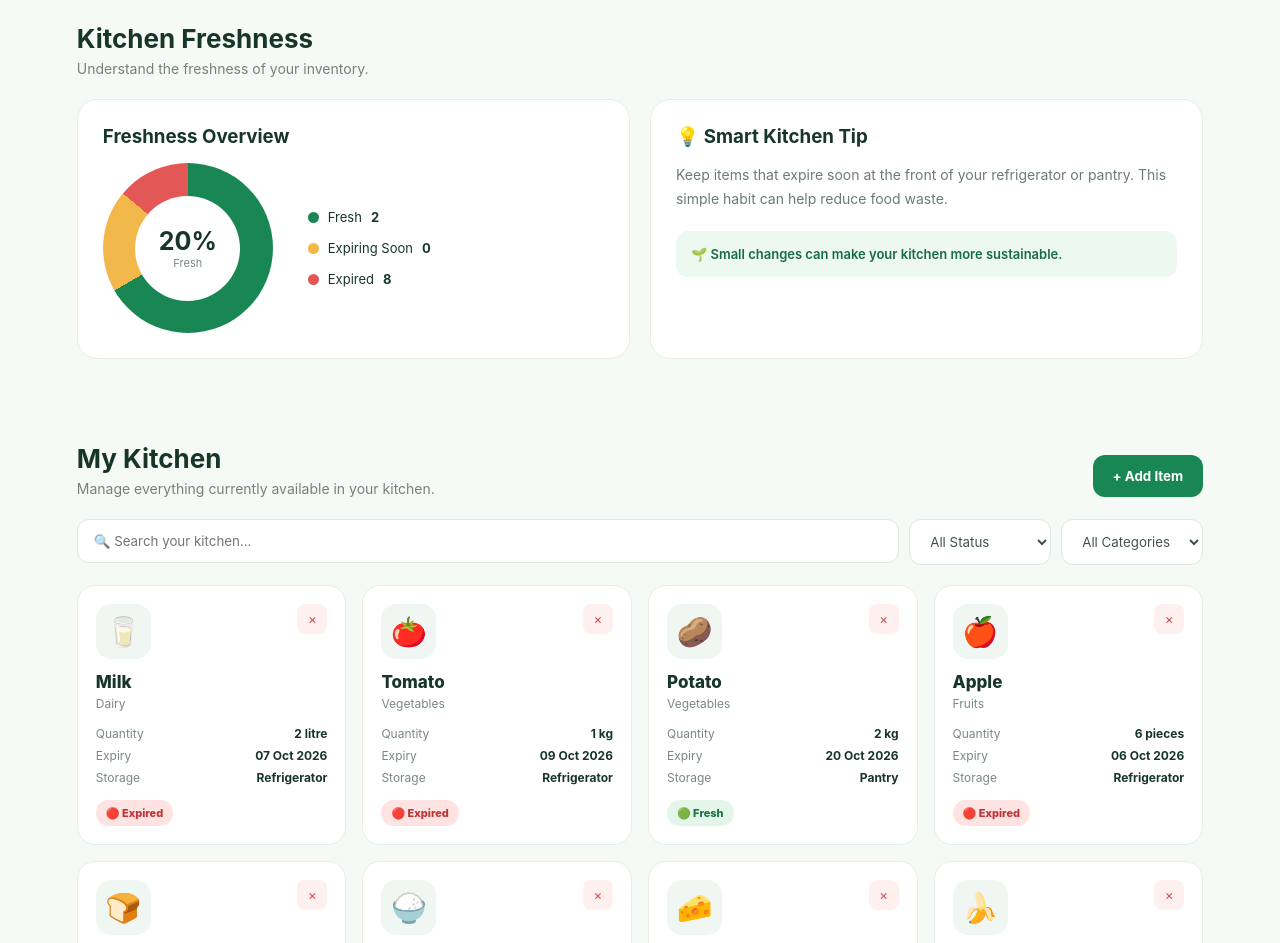
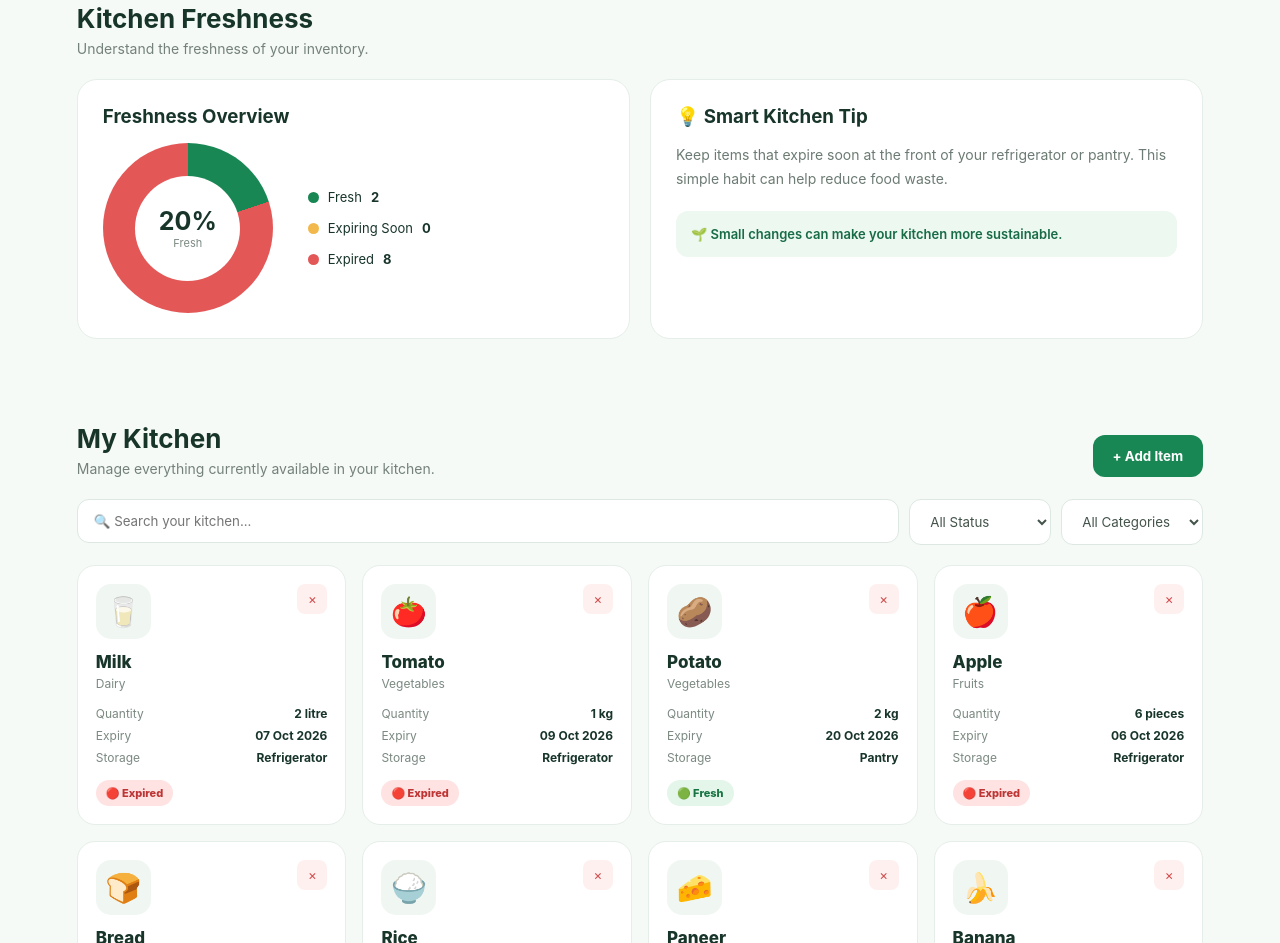
Before and after one commit to abhyamtix/smart-kitchen, a plain HTML site: page index.html in a window 1280 px wide. Shown: the part 946-1889 px from the top of the page. Drawn offline with Linux system fonts and the light colour scheme.

Commit message:
Update index.html

````diff
--- a/index.html
+++ b/index.html
@@ -1,4 +1,4 @@
-```html
+
 <!DOCTYPE html>
 <html lang="en">
 <head>
@@ -372,12 +372,11 @@ section {
     height: 170px;
     border-radius: 50%;
     background: conic-gradient(
-        #198754 0deg 240deg,
-        #f2b84b 240deg 310deg,
-        #e45757 310deg 360deg
+        #dce8e0 0deg 360deg
     );
     position: relative;
     flex-shrink: 0;
+    transition: background 0.4s ease;
 }
 
 .donut::after {
@@ -2593,60 +2592,79 @@ function renderInventory() {
 
 function updateStatistics() {
 
-    const total =
-        items.length;
-
-    const fresh =
-        items.filter(
-            item =>
-                getFreshness(item.expiryDate) === "Fresh"
+    // Count all items by their calculated freshness
+    const total = items.length;
+
+    const fresh = items.filter(
+        item => getFreshness(item.expiryDate) === "Fresh"
     ).length;
 
-    const expiring =
-        items.filter(
-            item =>
-                getFreshness(item.expiryDate) === "Expiring Soon"
+    const expiring = items.filter(
+        item => getFreshness(item.expiryDate) === "Expiring Soon"
     ).length;
 
-    const expired =
-        items.filter(
-            item =>
-                getFreshness(item.expiryDate) === "Expired"
+    const expired = items.filter(
+        item => getFreshness(item.expiryDate) === "Expired"
     ).length;
 
 
-    document.getElementById("totalItems")
-        .textContent = total;
-
-    document.getElementById("freshItems")
-        .textContent = fresh;
-
-    document.getElementById("expiringItems")
-        .textContent = expiring;
-
-    document.getElementById("expiredItems")
-        .textContent = expired;
-
-
-    document.getElementById("legendFresh")
-        .textContent = fresh;
-
-    document.getElementById("legendExpiring")
-        .textContent = expiring;
-
-    document.getElementById("legendExpired")
-        .textContent = expired;
-
-
-    const percent =
-        total === 0
-            ? 0
-            : Math.round(
-                (fresh / total) * 100
-            );
-
-    document.getElementById("freshPercent")
-        .textContent = percent + "%";
+    // Update dashboard statistics
+    document.getElementById("totalItems").textContent = total;
+    document.getElementById("freshItems").textContent = fresh;
+    document.getElementById("expiringItems").textContent = expiring;
+    document.getElementById("expiredItems").textContent = expired;
+
+
+    // Update chart legend counts
+    document.getElementById("legendFresh").textContent = fresh;
+    document.getElementById("legendExpiring").textContent = expiring;
+    document.getElementById("legendExpired").textContent = expired;
+
+
+    // Calculate percentages
+    const freshPercent = total
+        ? (fresh / total) * 100
+        : 0;
+
+    const expiringPercent = total
+        ? (expiring / total) * 100
+        : 0;
+
+    const expiredPercent = total
+        ? (expired / total) * 100
+        : 0;
+
+
+    // Display the fresh percentage
+    document.getElementById("freshPercent").textContent =
+        Math.round(freshPercent) + "%";
+
+
+    // Convert percentages into degrees for the pie chart
+    const freshDegrees = (fresh / (total || 1)) * 360;
+    const expiringDegrees = (expiring / (total || 1)) * 360;
+
+    const freshEnd = freshDegrees;
+    const expiringEnd = freshDegrees + expiringDegrees;
+
+
+    // Update the actual pie chart
+    const donut = document.querySelector(".donut");
+
+    if (total === 0) {
+
+        donut.style.background =
+            "conic-gradient(#dce8e0 0deg 360deg)";
+
+    } else {
+
+        donut.style.background = `conic-gradient(
+            #198754 0deg ${freshEnd}deg,
+            #f2b84b ${freshEnd}deg ${expiringEnd}deg,
+            #e45757 ${expiringEnd}deg 360deg
+        )`;
+
+    }
 
 }
 
@@ -3052,4 +3070,3 @@ updateThemeButton();
 
 </body>
 </html>
-```
````
Lines whose indentation alone changed are shown as unchanged.
